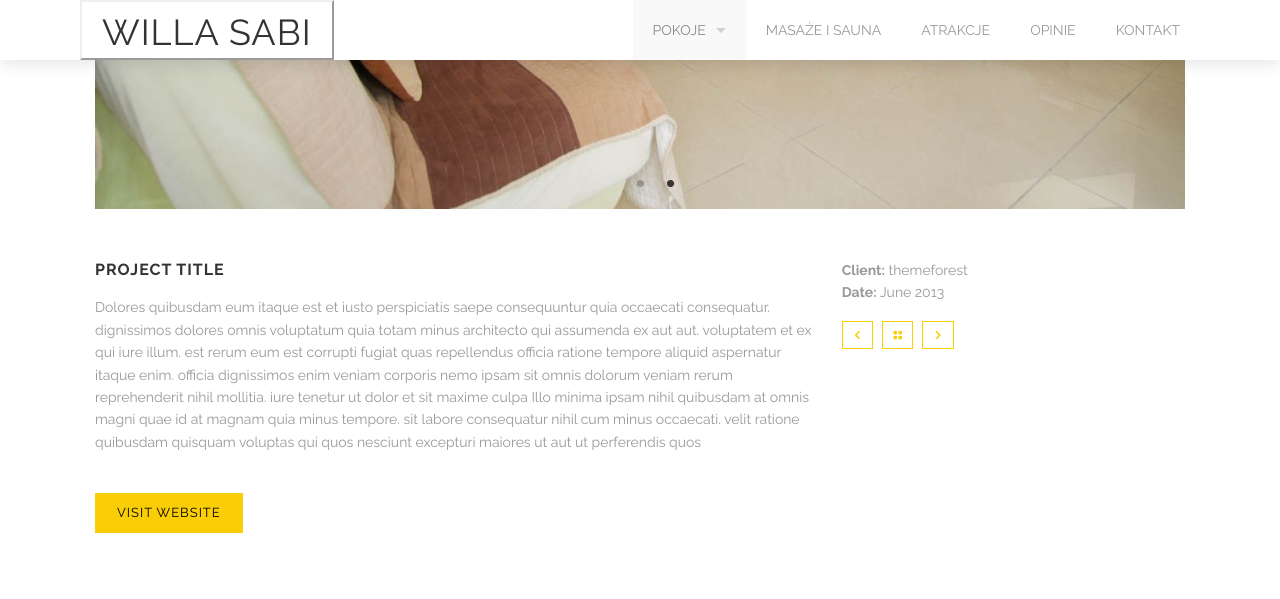
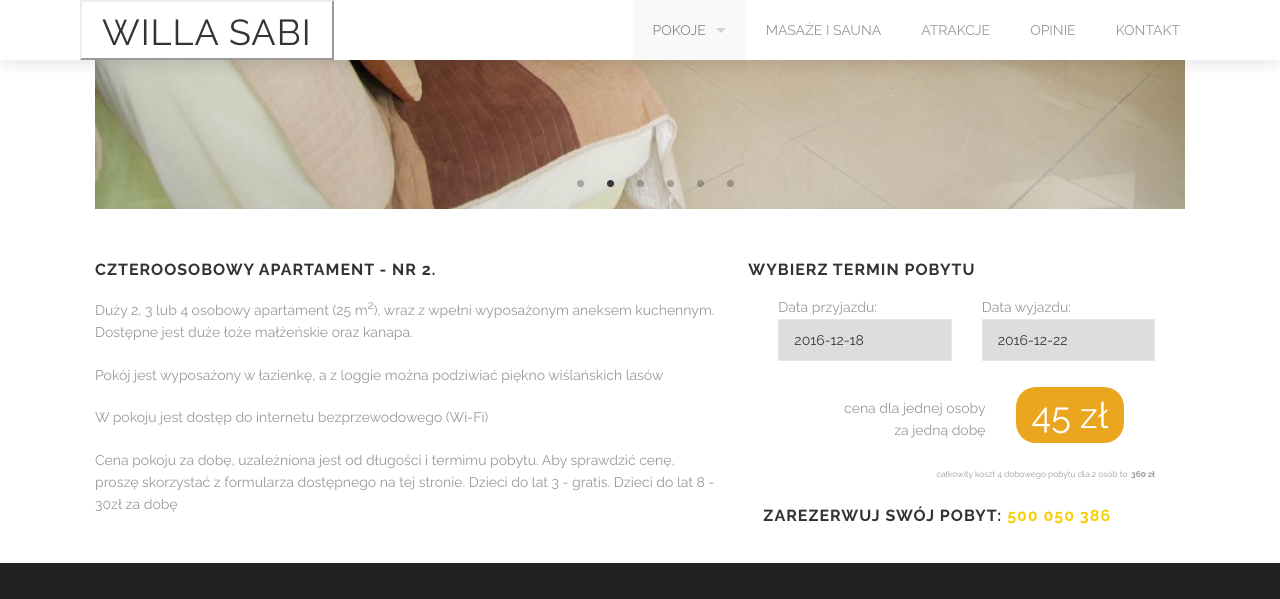
Before and after one commit to cs3b/usabi.pl, a Jekyll site: the page built from duzy-pokoj-czteroosobowy-nr2.html, in a window 1280 px wide and 900 px high, scrolled down 991 px, cut to the strip 0-599 px from the top of the window. Built offline with Jekyll 4.4.1, drawn with Linux system fonts in a browser that asks for light colours.

Commit message:
room number 1 and number 2

```diff
--- a/duzy-pokoj-czteroosobowy-nr2.html
+++ b/duzy-pokoj-czteroosobowy-nr2.html
@@ -8,12 +8,12 @@ section_id: pokoje
 <div class='full parallax' style='background-image: url(images/slider/wisla_pasmo_gorskie_cienkow.jpg'>
     <div class='row'>
         <div class='large-12 columns'>
-      {% include section-header.html title="Wygodny Pokój Czteroosobwy" tagline="capraszamy do pokoju numer 2" color="#fff" class="big" %}
+            {% include section-header.html title="Wygodny Pokój Czteroosobwy" tagline="capraszamy do pokoju numer 2"
+            color="#fff" class="big" %}
         </div>
     </div>
     <div class='four spacing'></div>
 </div>
-
 
 
 <div class='full'>
@@ -22,10 +22,22 @@ section_id: pokoje
             <div class='mod modBoxedSlider'>
                 <div class='slides'>
                     <div class='slide'>
-            <img alt="" src="images/duzy-pokoj-czteroosobowy-nr2/01.jpg" />
+                        <img alt="" src="images/duzy-pokoj-czteroosobowy-nr2/01.jpg"/>
                     </div>
                     <div class='slide'>
-            <img alt="" src="images/duzy-pokoj-czteroosobowy-nr2/02.jpg" />
+                        <img alt="" src="images/duzy-pokoj-czteroosobowy-nr2/02.jpg"/>
+                    </div>
+                    <div class='slide'>
+                        <img alt="" src="images/duzy-pokoj-czteroosobowy-nr2/03.jpg"/>
+                    </div>
+                    <div class='slide'>
+                        <img alt="" src="images/duzy-pokoj-czteroosobowy-nr2/04.jpg"/>
+                    </div>
+                    <div class='slide'>
+                        <img alt="" src="images/duzy-pokoj-czteroosobowy-nr2/05.jpg"/>
+                    </div>
+                    <div class='slide'>
+                        <img alt="" src="images/duzy-pokoj-czteroosobowy-nr2/06.jpg"/>
                     </div>
                 </div>
             </div>
@@ -33,38 +45,25 @@ section_id: pokoje
     </div>
     <div class='spacing'></div>
     <div class='row'>
-    <div class='large-8 columns'>
-      <h3>Project title</h3>
+        <div class='large-7 columns'>
+            <h3>Czteroosobowy apartament - NR 2.</h3>
+            <p>Duży 2, 3 lub 4 osobowy apartament (25 m<sup>2</sup>), wraz z wpełni wyposażonym aneksem kuchennym. Dostępne jest duże łoże małżeńskie oraz kanapa.</p>
+            <p>Pokój jest wyposażony w łazienkę, a z loggie można podziwiać piękno wiślańskich lasów</p>
+            <p> W pokoju jest dostęp do internetu bezprzewodowego (Wi-Fi)</p>
+            <small>
                 <p>
-        Dolores quibusdam eum itaque est et iusto perspiciatis saepe consequuntur quia occaecati consequatur. dignissimos dolores omnis voluptatum quia totam minus architecto qui assumenda ex aut aut. voluptatem et ex qui iure illum. est rerum eum est corrupti fugiat quas repellendus officia ratione tempore aliquid aspernatur itaque enim. officia dignissimos enim veniam corporis nemo ipsam sit omnis dolorum veniam rerum reprehenderit nihil mollitia. iure tenetur ut dolor et sit maxime culpa Illo minima ipsam nihil quibusdam at omnis magni quae id at magnam quia minus tempore. sit labore consequatur nihil cum minus occaecati. velit ratione quibusdam quisquam voluptas qui quos nesciunt excepturi maiores ut aut ut perferendis quos
+                    Cena pokoju za dobę, uzależniona jest od długości i termimu pobytu. Aby sprawdzić cenę, proszę
+                    skorzystać
+                    z formularza dostępnego na tej stronie. Dzieci do lat 3 - gratis. Dzieci do lat 8 - 30zł za dobę
                 </p>
-      <div class='spacing'></div>
-      <a class='button small' href=''>Visit website</a>
+            </small>
         </div>
-    <div class='large-4 columns'>
-      <ul class='info'>
-        <li>
-          <strong>Client:</strong>
-          themeforest
-        </li>
-        <li>
-          <strong>Date:</strong>
-          June 2013
-        </li>
-        <li>
-          <div class='spacing'></div>
-          <a href='' title='previous'>
-            <i class='icon-left-open'></i>
-          </a>
-          <a href='portfolio.html' title='back to work list'>
-            <i class='icon-layout'></i>
-          </a>
-          <a href='' title='next'>
-            <i class='icon-right-open'></i>
-          </a>
-        </li>
-      </ul>
+        <div class='large-5 columns'>
+            {% include price_calculator.html peopleMin=2 peopleMax=4 %}
         </div>
     </div>
-  <div class='four spacing'></div>
 </div>
+
+<div class="row">
+    <div class='spacing'></div>
+</div>
```
Also changed, not shown: duzy-pokoj-czteroosobowy-nr3.html (+21 -33 lines), duzy-pokoj-dwuosobowy-nr1.html (+5 -2 lines), images/duzy-pokoj-czteroosobowy-nr2/05.jpg. Lines whose indentation alone changed are shown as unchanged.
